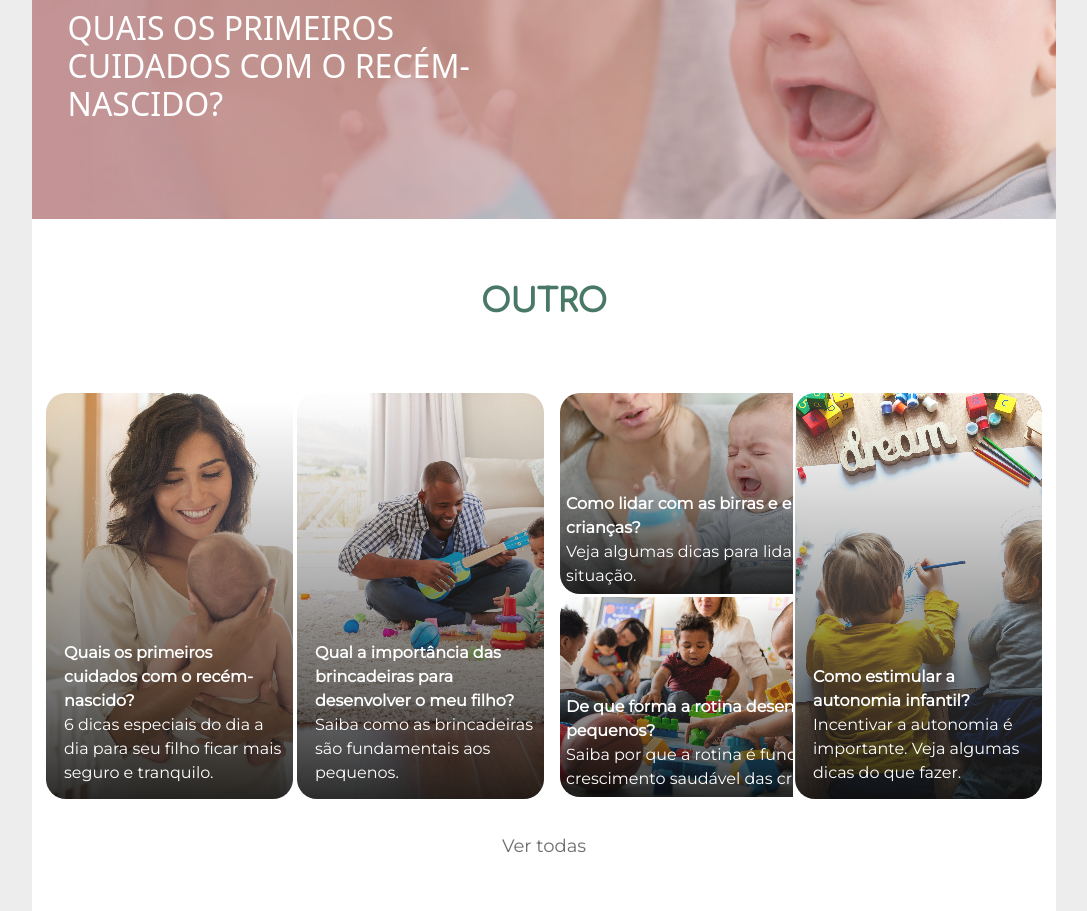
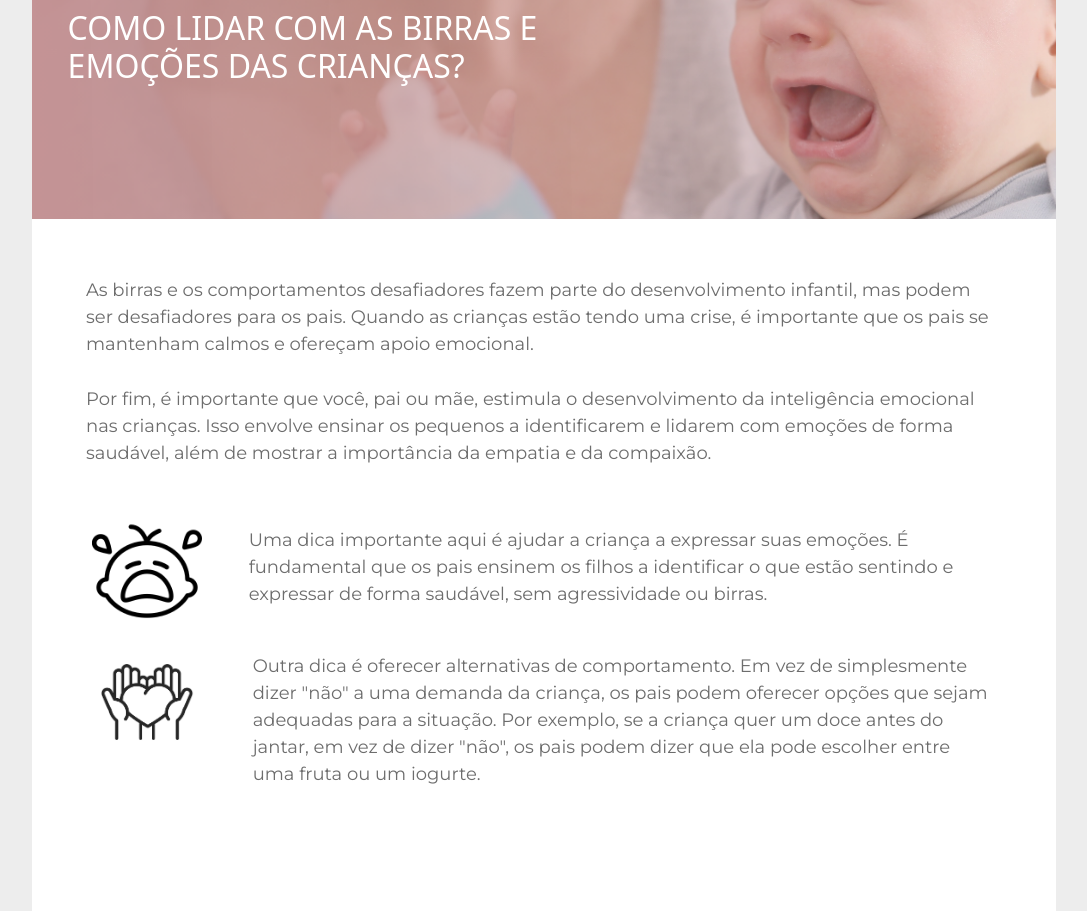
Before and after one commit to Its-JustMe/amzmp-frontend, a plain HTML site: page components/pages/noticia3.html in a window 1280 px wide. Shown: the part 235-1146 px from the top of the page, without its empty margins (96-1183 px from the left). Drawn offline with nearby package versions, Linux system fonts and the light colour scheme; a web font is replaced by a local one.

Commit message:
Página de Notícia 3 finalizada

```diff
--- a/components/pages/noticia3.html
+++ b/components/pages/noticia3.html
@@ -67,11 +67,56 @@
                 Voltar
             </a>
             <div class="container w-100" style="flex-direction: column">
-                <h1 class="h2 text-white mt-2 page-heading w-50">Quais os primeiros cuidados com o recém-nascido?</h1>
+                <h1 class="h2 text-white mt-2 page-heading w-50">Como lidar com as birras e emoções das crianças?</h1>
             </div>
         </main>
 
+        <section class="p-5 pt-1 overflow-hidden">
+            <article>
+                <p class="paragraph">
+                    As birras e os comportamentos desafiadores fazem parte do desenvolvimento
+                    infantil, mas podem ser desafiadores para os pais. Quando as crianças estão
+                    tendo uma crise, é importante que os pais se mantenham calmos e ofereçam
+                    apoio emocional.
+                </p>
 
+                <p class="paragraph">
+                    Por fim, é importante que você, pai ou mãe, estimula o desenvolvimento da
+                    inteligência emocional nas crianças. Isso envolve ensinar os pequenos a
+                    identificarem e lidarem com emoções de forma saudável, além de mostrar a
+                    importância da empatia e da compaixão.
+                </p>
+
+                <div class="container w-100 mt-5">
+                    <div class="row w-100">
+                        <div class="col-2">
+                            <img class="img-icon" src="../../assets/imgs/bebe-chorando-icon.png" alt="Icon Mamadeira">
+                        </div>
+                        <div class="col">
+                            <p class="paragraph">
+                                Uma dica importante aqui é ajudar a criança a expressar suas emoções.
+                                É fundamental que os pais ensinem os filhos a identificar o que estão
+                                sentindo e expressar de forma saudável, sem agressividade ou birras.
+                            </p>
+                        </div>
+                    </div>
+                    <div class="row mt-3">
+                        <div class="col-2">
+                            <img class="img-icon" src="../../assets/imgs/amor-familia.jpg" alt="Icon Mamadeira">
+                        </div>
+                        <div class="col">
+                            <p class="paragraph">
+                                Outra dica é oferecer alternativas de comportamento. Em vez de simplesmente dizer
+                                "não" a uma demanda da criança, os pais podem oferecer opções que sejam adequadas
+                                para a situação. Por exemplo, se a criança quer um doce antes do jantar,
+                                em vez de dizer "não", os pais podem dizer que ela pode escolher entre uma fruta
+                                ou um iogurte.
+                            </p>
+                        </div>
+                    </div>
+                </div>
+            </article>
+        </section>
 
         <section class="p-2">
             <h2 class="title h2 text-center mb-5 text-uppercase">Outro</h2>
```
Also changed, not shown: assets/imgs/amor-familia.jpg (added), assets/imgs/bebe-chorando-icon.png (added).
